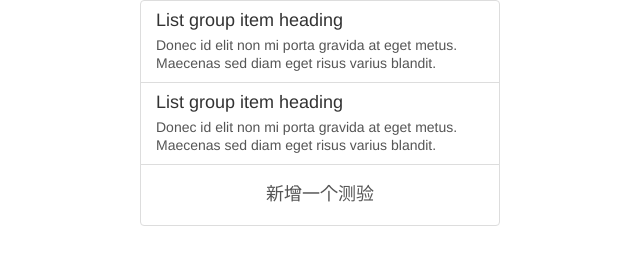
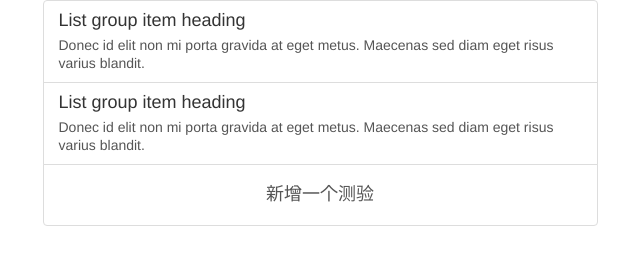
Before and after one commit to seanlv/cinderella, a plain HTML site: page index.html in a window 1280 px wide. Shown: the whole page, without its empty margins (320-960 px from the left). Drawn offline with Linux system fonts and the light colour scheme.

Commit message:
update layout

```diff
--- a/index.html
+++ b/index.html
@@ -10,7 +10,7 @@
 <body>
 	<div class="container">
 		<div class="row">
-			<div class="col-md-4 col-md-offset-4 col-sm-6 col-sm-offset-3">
+			<div class="col-md-6 col-md-offset-3 col-sm-6 col-sm-offset-3">
 				<div class="list-group">
 					<a href="#" class="list-group-item">
 						<h4 class="list-group-item-heading">List group item heading</h4>
```
